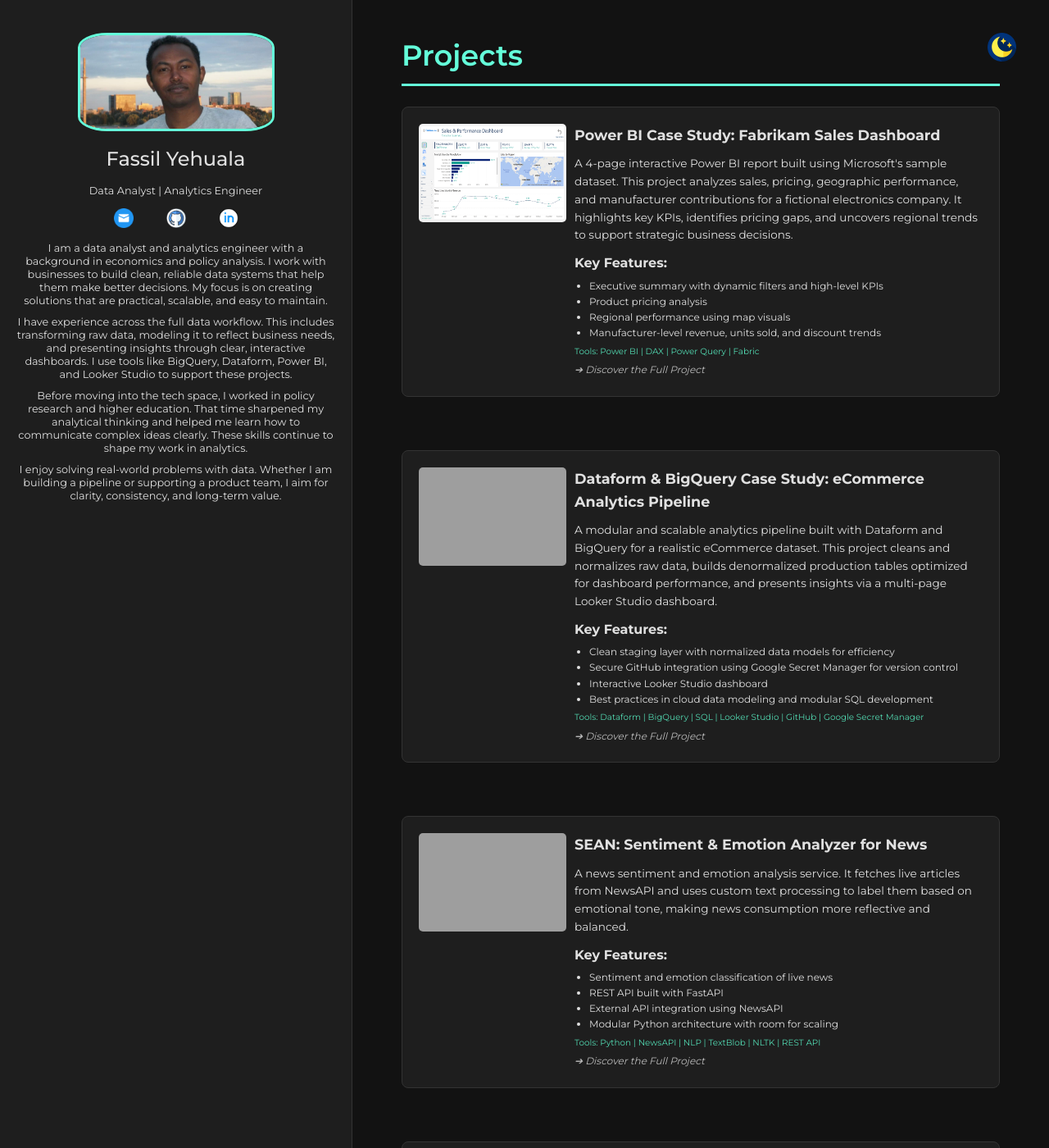
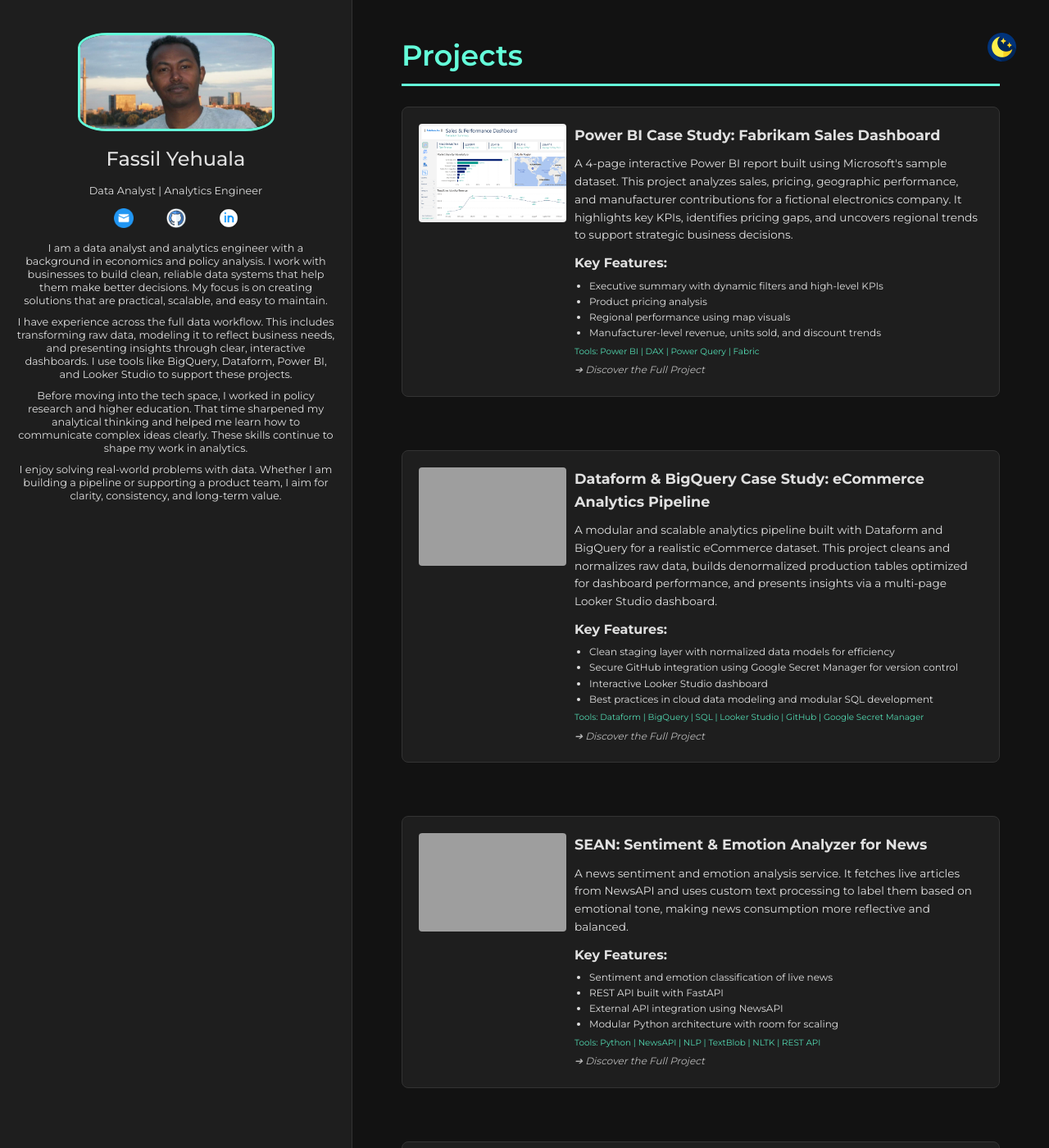
Before and after one commit to Fassilsis/fassilsis.github.io, a Jekyll site: the page built from index.md, in a window 1280 px wide and 1400 px high. Shown: the whole window at 82% size. Built offline with Jekyll 4.4.1, drawn with Linux system fonts in a browser that asks for light colours; grey boxes are pictures that could not be loaded.

Commit message:
Update style.css

```diff
--- a/assets/css/style.css
+++ b/assets/css/style.css
@@ -182,7 +182,9 @@ a:hover {
 .project-img {
   width: 180px;
   height: 120px;
-  border-radius: 5px;
+  object-fit: cover;
+  object-position: left center;
+  border-radius: 4px;
 }
 
 .project-details {
```
